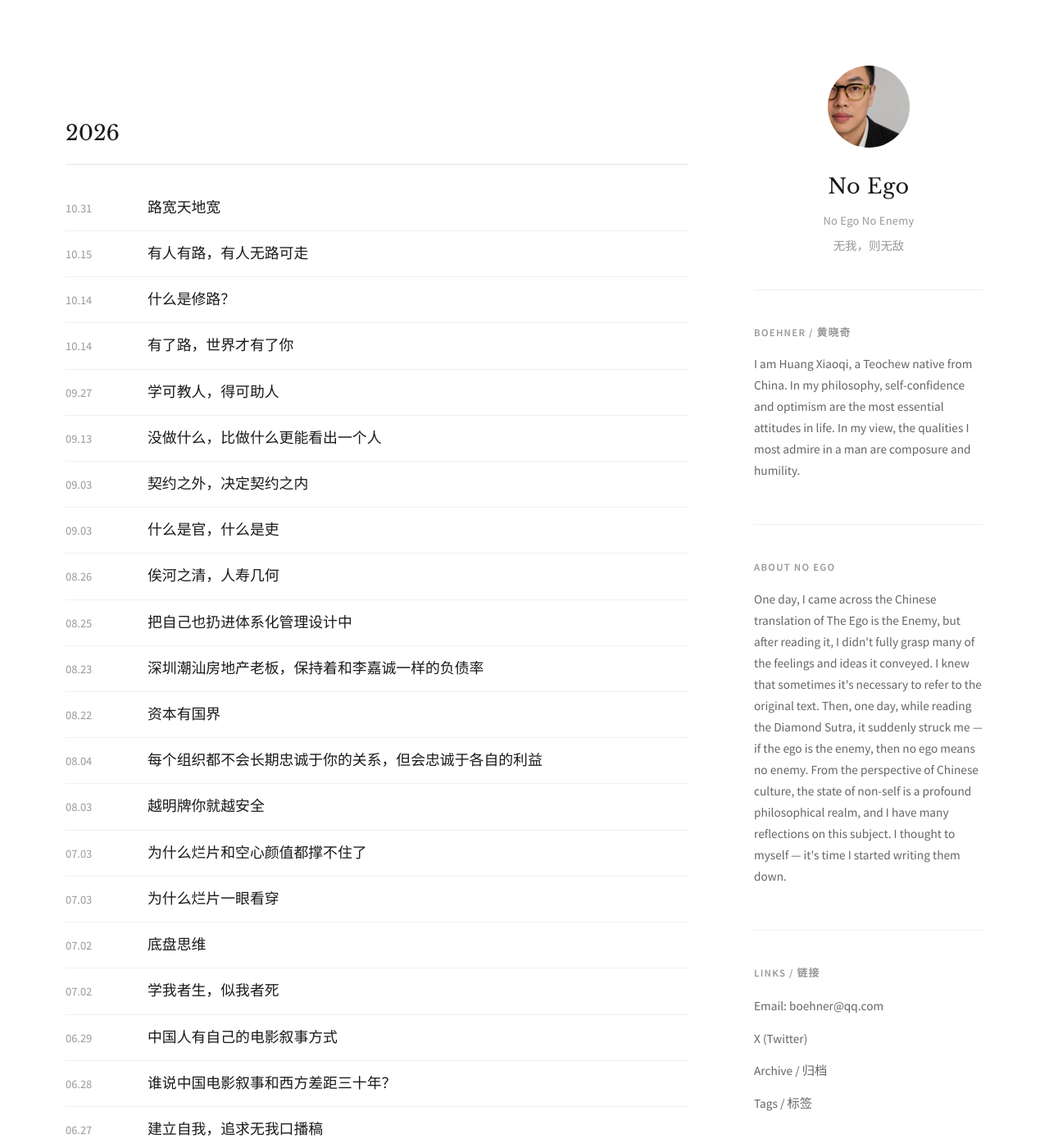
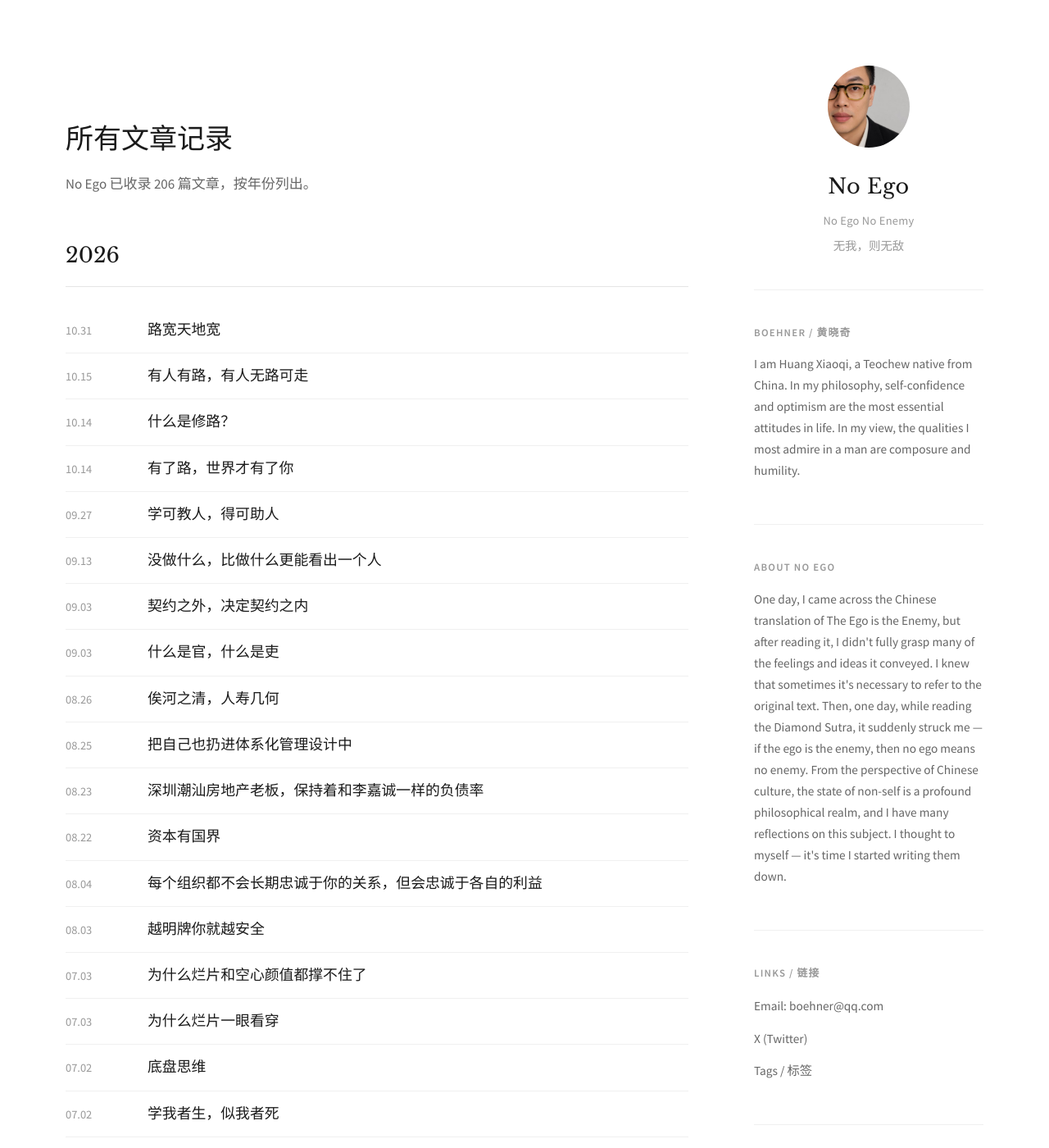
Before and after one commit to oooeee999-dot/no-ego, a Jekyll site: the page built from archive.html, in a window 1280 px wide and 1400 px high. Shown: the whole window at 82% size. Built offline with Jekyll 4.4.1, drawn with Linux system fonts in a browser that asks for light colours.

Commit message:
Add all-articles link above archive years

```diff
--- a/_includes/sidebar.html
+++ b/_includes/sidebar.html
@@ -36,7 +36,6 @@
             {% if site.author.twitter %}
             <li><a href="https://x.com/{{ site.author.twitter }}" target="_blank">X (Twitter)</a></li>
             {% endif %}
-            <li><a href="{{ '/archive' | relative_url }}">Archive / 归档</a></li>
             <li><a href="{{ '/tags' | relative_url }}">Tags / 标签</a></li>
         </ul>
     </div>
@@ -45,6 +44,7 @@
     <div class="sidebar-section">
         <h3 class="sidebar-title">Archive / 归档</h3>
         <ul class="sidebar-archive">
+            <li class="all-posts-entry"><a href="{{ '/archive' | relative_url }}">所有文章记录 <span class="count">({{ site.posts | size }})</span></a></li>
             {% assign postsByYear = site.posts | group_by_exp: "post", "post.date | date: '%Y'" %}
             {% for year in postsByYear %}
             <li>
--- a/archive.html
+++ b/archive.html
@@ -1,10 +1,12 @@
 ---
 layout: default
-title: Archive / 归档
+title: 所有文章记录
 permalink: /archive/
 ---
 
 <div class="archive-page">
+    <h1 class="archive-heading">所有文章记录</h1>
+    <p class="archive-summary">No Ego 已收录 {{ site.posts | size }} 篇文章，按年份列出。</p>
     {% assign postsByYear = site.posts | group_by_exp: "post", "post.date | date: '%Y'" %}
 
     {% for year in postsByYear %}
--- a/assets/css/main.css
+++ b/assets/css/main.css
@@ -381,6 +381,29 @@ a:hover {
     margin-left: 5px;
 }
 
+.sidebar-archive .all-posts-entry {
+    padding-bottom: 12px;
+    margin-bottom: 14px;
+    border-bottom: 1px solid var(--color-border-light);
+}
+
+.sidebar-archive .all-posts-entry a {
+    color: var(--color-text);
+    font-weight: 600;
+}
+
+.archive-heading {
+    font-family: var(--font-serif);
+    font-size: 2rem;
+    font-weight: 400;
+    margin-bottom: 10px;
+}
+
+.archive-summary {
+    color: var(--color-text-light);
+    margin-bottom: 36px;
+}
+
 /* ========== 单篇文章页面 ========== */
 .post-single {
     max-width: 700px;
```
